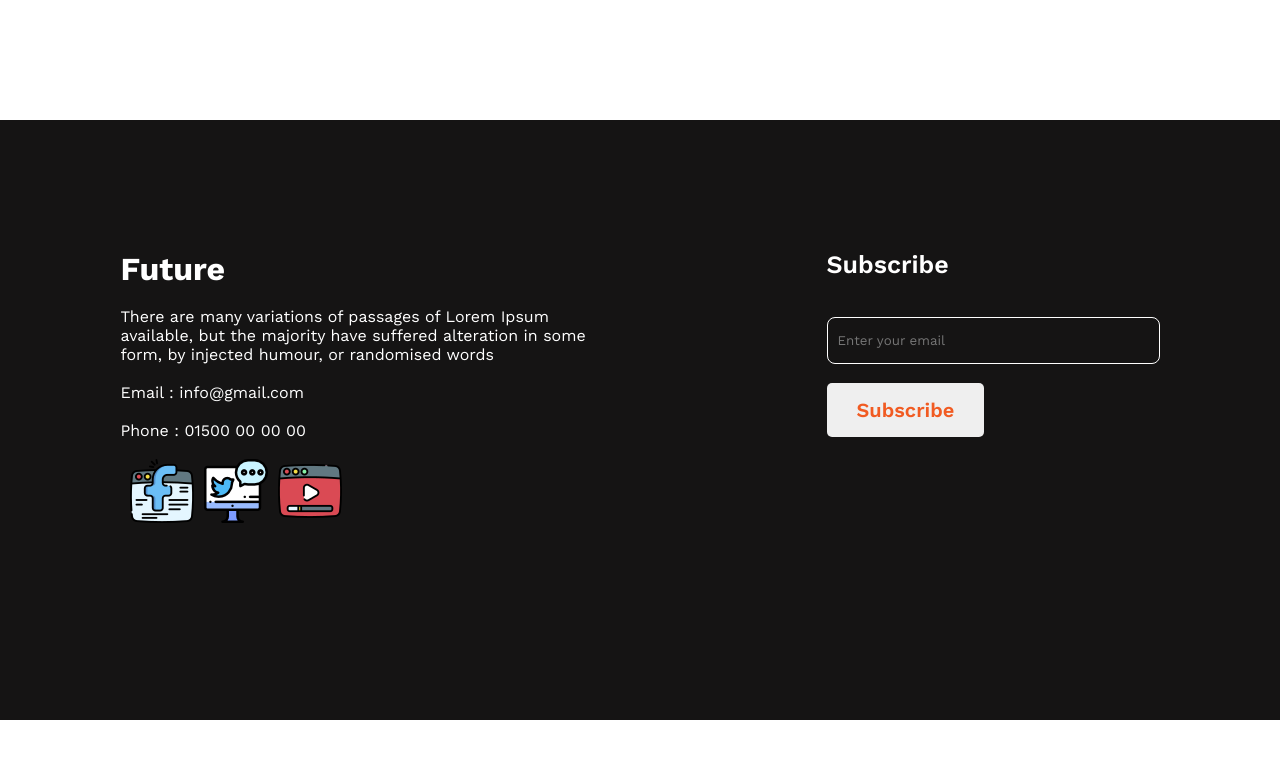
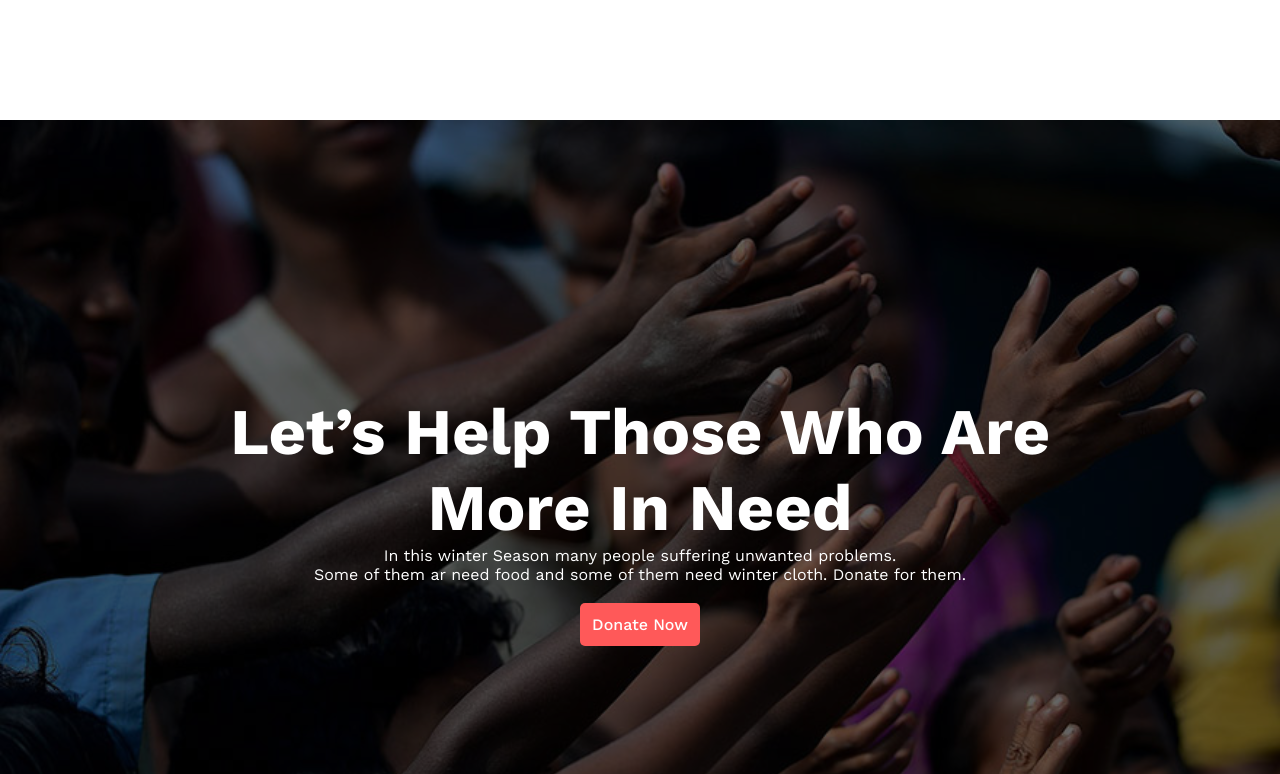
Before and after one commit to MdAsraful/First-Assignment, a plain HTML site: page index.html in a window 1280 px wide. Shown: the part 2740-3514 px from the top of the page. Before the commit the page ends 3460 px from the top, so only its background shows below. Drawn offline with nearby package versions, Linux system fonts and the light colour scheme.

Commit message:
Complite first Assignment

```diff
--- a/index.html
+++ b/index.html
@@ -5,13 +5,16 @@
     <meta http-equiv="X-UA-Compatible" content="IE=edge">
     <meta name="viewport" content="width=device-width, initial-scale=1.0">
     <title>First Assignment</title>
+    <!-- CSS Link -->
     <link rel="stylesheet" href="styles/style.css">
+    <!-- Font Link -->
     <link rel="preconnect" href="https://fonts.googleapis.com"><link rel="preconnect" href="https://fonts.gstatic.com" crossorigin><link href="https://fonts.googleapis.com/css2?family=Open+Sans&family=Work+Sans&display=swap" rel="stylesheet">
     <link rel="preconnect" href="https://fonts.googleapis.com"><link rel="preconnect" href="https://fonts.gstatic.com" crossorigin><link href="https://fonts.googleapis.com/css2?family=Work+Sans:wght@700&display=swap" rel="stylesheet">
     <link rel="preconnect" href="https://fonts.googleapis.com"><link rel="preconnect" href="https://fonts.gstatic.com" crossorigin><link href="https://fonts.googleapis.com/css2?family=Work+Sans:wght@500;700&display=swap" rel="stylesheet">
     <link rel="preconnect" href="https://fonts.googleapis.com"><link rel="preconnect" href="https://fonts.gstatic.com" crossorigin><link href="https://fonts.googleapis.com/css2?family=Work+Sans:wght@500;600;700&display=swap" rel="stylesheet">
 </head>
 <body>
+    <!-- Header Section -->
     <header>
         <div class="head-Section">
             <div class="relative">
@@ -23,6 +26,7 @@
             </div>
         </div>
     </header>
+    <!-- Main First Section -->
     <main>
         <div class="main">
             <div class="main-section">
@@ -41,7 +45,7 @@
                 </ul>
             </div>
         </div>
-
+        <!-- Second Section -->
         <div class="main-second-section">
             <h1>My Plans</h1>
             <div class="second-sub1">
@@ -80,14 +84,29 @@
             </div>
 
         </div>
+        <!-- Third main Section of my work  -->
+
+        <div>
+            <div class="aline">
+                <div class="aline-sub">
+                    <h1 class="Banner-title">Let’s Help Those Who Are <br>
+                        More In Need</h1>
+                        <p>In this winter Season many people suffering unwanted problems. <br> Some of them ar need food and some of them need winter cloth. Donate for them.</p><br>
+                        <button class="btn">Donate Now</button>
+                </div>
+
+
+            </div>
+        </div>
     </main>
+    <!-- Footer Section -->
     <footer>
         <div class="footer-section">
             <div class="footer-sub-section1">
                 <h1 class="footer-title">Future</h1><br>
                 <p>There are many variations of passages of Lorem Ipsum <br> available, but the majority have suffered alteration in some <br> form, by injected humour, or randomised words</p><br>
                 <p>Email : info@gmail.com</p><br>
-                <P>Phone : 01500 00 00 00</P><br>
+                <P>Phone : 01717 00 00 00</P><br>
 
                 <div class="footer-icon-parent">
                     <div class="footer-icon-child">
--- a/styles/style.css
+++ b/styles/style.css
@@ -125,8 +125,32 @@ li{
     border: none;
     color: #F15B22;
 }
+/* 3rd Section of main */
+
+.aline{
+    margin-top: 200px;
+    width: 100%;
+    height: 100vh;
+    display: flex;
+    background-image: url('../images/donation13.jpg'),
+    linear-gradient(rgba(0, 0, 0,0.6),rgba(0, 0, 0,0.6));
+    background-blend-mode: overlay;
+
+    background-size: cover;
+    color: white;
+     justify-content: center;
+     text-align: center;
+    align-items: center;
+}
+
+.Banner-title{
+    font-size: 65px;
+    font-weight: bold;
+}
+
+/* Footer Section  */
 .footer-section{
-    margin-top: 200px;
+
     height: 600px;
     background-color: #151414;
     color: white;
```
Also changed, not shown: images/donation13.jpg (added).
